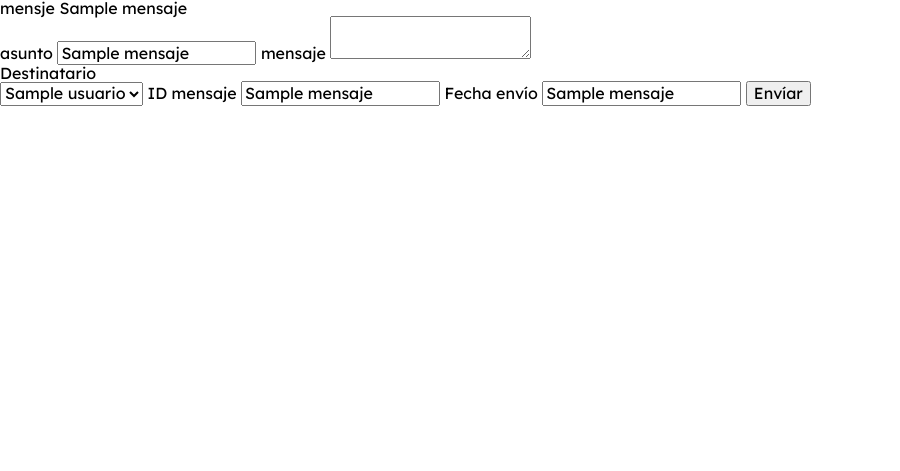
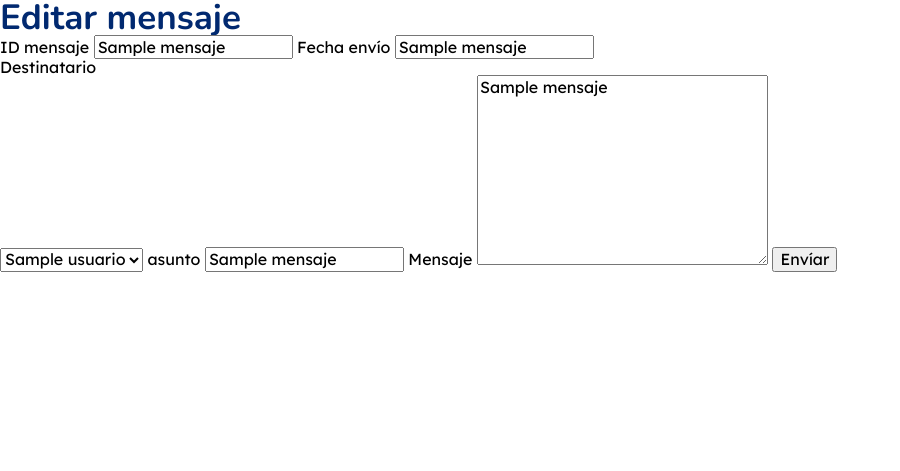
Before and after one commit to andres-brinez/Mensajeria-Electronica-, a Flask app: template templates/editMensaje.html in a window 1280 px wide. Shown: the top 471 px of the page, without its empty margins (0-900 px from the left). Run offline with Flask 2, Linux system fonts and the light colour scheme; the template is opened without the code that fills it: values that come from a table or form of the project are taken from there, most other values are stand-ins (such as "Sample title", 1, 10 or a date in 2020).

Commit message:
cambio estrutura

```diff
--- a/templates/editMensaje.html
+++ b/templates/editMensaje.html
@@ -1,17 +1,19 @@
 {%extends 'base.html'%}
 <title>{% block title %}Editar  mensaje {% endblock %}</title>
-
+{% block style %}<link rel="stylesheet" href="/static/css/Messages.css" />{% endblock %}>
 
 {% block body %}
 
+<h1>Editar mensaje</h1>
+
 <form action="" method="POST">
-    <p>mensje {{mensaje[1]}}</p>
     {{ form.csrf_token }} <!-- esto es un token para evitar ataques -->
-    {{ form.asunto.label}}
-    {{ form.asunto(value= mensaje[1])}}
 
-    {{ form.mensaje.label}}
-    {{ form.mensaje(value= mensaje[2])}}
+    <label for="id">ID mensaje</label>
+    <input readonly id="id" type="text" value="{{mensaje[0]}}">
+
+    <label for="fecha">Fecha envío</label>
+    <input readonly id="fecha" type="text" value="{{mensaje[3]}}">
 
     <!-- select -->
     <p>Destinatario</p>
@@ -22,11 +24,15 @@
         {%endfor%}
     </select>
 
-    <label for="id">ID mensaje</label>
-    <input readonly id="id" type="text" value="{{mensaje[0]}}">
+    {{ form.asunto.label}}
+    {{ form.asunto(value= mensaje[1])}}
 
-    <label for="id">Fecha envío</label>
-    <input readonly id="id" type="text" value="{{mensaje[3]}}">
+
+    <label for="mensaje">Mensaje</label>
+    <textarea name="mensaje" id="mensaje" cols="30" rows="10">{{mensaje[2]}}</textarea>
+
+
+
     {{form.submit}}
 
 
--- a/templates/index.html
+++ b/templates/index.html
@@ -12,7 +12,7 @@
 
         <a href="{{url_for('inicio')}}">
             <img src="https://cdn-icons-png.flaticon.com/512/7677/7677701.png" alt="logo">
-            <h1>center mail</h1>
+            <h1>Center mail</h1>
         </a>
 
 
```
Also changed, not shown: templates/sendMensaje.html (+14 -6 lines).
